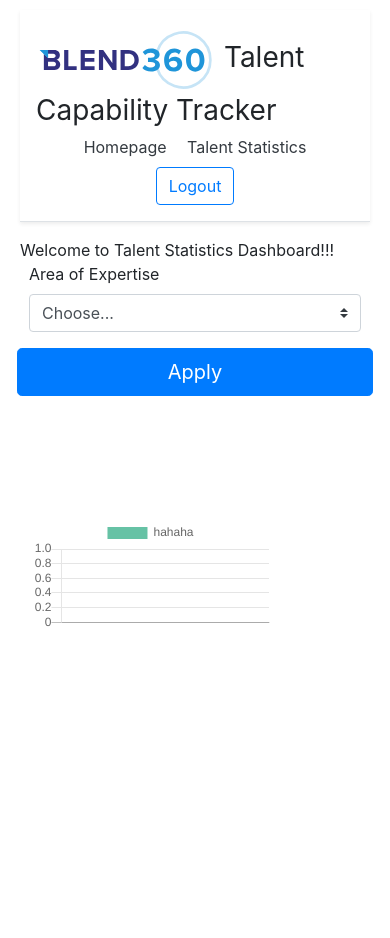
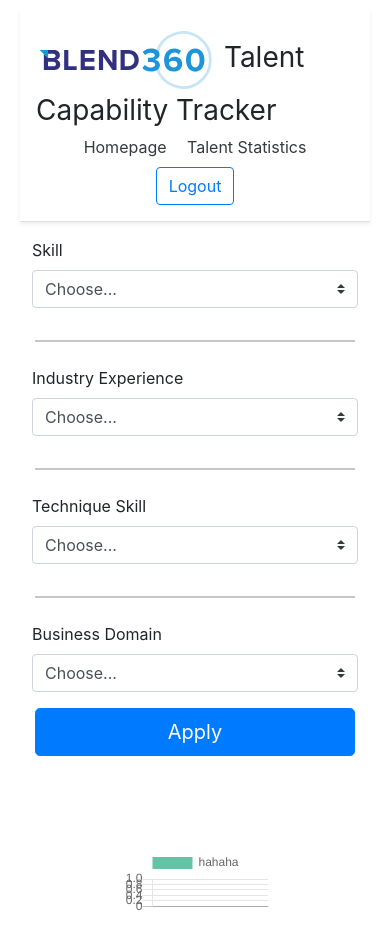
Before and after one commit to zachbear333/talent-capability-tracking, a Django app: page /talent_dashboard/ in a window 390 px wide. Before the commit the page ends 626 px from the top, so only its background shows below. Run offline with Django 4.2, Linux system fonts and the light colour scheme; data comes from the database, SQL or seed files in the repository.

Commit message:
0528 - dashboard

```diff
--- a/bios/templates/bios/dashboard.html
+++ b/bios/templates/bios/dashboard.html
@@ -4,27 +4,77 @@
 
 {% block content %}
 
-Welcome to Talent Statistics Dashboard!!!
+{% comment %} Welcome to Talent Statistics Dashboard!!! {% endcomment %}
 
+<nav class="col-md-3">
+    <div>
+        {% comment %} <hr class="mb-4"> {% endcomment %}
         <form action="/talent_dashboard/" method="get">
             <div class="row">
                 <div class="mb-3">
-            <label for="skill"> Area of Expertise</label>
+                    <label for="skill">  Skill </label>
                     <select id="skill" class="custom-select d-block w-100" name="skill-dropdown">
                         <option value="">Choose...</option>
                         {% comment %} <option value='' disabled selected>Skill Set</option> {% endcomment %}
+                        {% comment %} <option value=""> <b>Area of Expertise</b> </option> {% endcomment %}
                         {% for p in skill_distinct %}
-                <option value="{{ p }}" {%if p in skill_query %} selected {%endif%}> {{ p }} </option>
+                            <option value="{{ p }}"> {{ p }} </option>
                         {% endfor %}
+
+                        {% for q in tech_distinct %}
+                            <option value="{{ q }}"> {{ q }} </option>
+                        {% endfor %}
+
                     </select>
                     {% comment %} {% endcomment %}
                 </div>
+            </div>
+            <hr class="mb-4">
+            <div class="row">
+                <div class = "mb-3">
+                    <label for="industry"> Industry Experience</label>
+                    <select class="custom-select d-block w-100" name="industry-dropdown">
+                        <option value="">Choose...</option>
+                        {% for p in industry_distinct %}
+                        <option value="{{ p }}" {%if p in industry_query %} selected {%endif%}> {{ p }} </option>
+                        {% endfor %}
+                    </select>
+                </div>
+            </div>
+            <hr class="mb-4">
+            <div class="row">
+                <div class = "mb-3">
+                    <label for="tech"> Technique Skill </label>
+                    <select class="custom-select d-block w-100" name="tech-dropdown">
+                        <option value="">Choose...</option>
+                        {% for p in tech_distinct %}
+                        <option value="{{ p }}" {%if p in technique_query %} selected {%endif%}> {{ p }} </option>
+                        {% endfor %}
+                    </select>
+                </div>
+            </div>
+            <hr class="mb-4">
+            <div class="row">
+                <div class="mb-3">
+                    <label for="domain"> Business Domain </label>
+                    <select class="custom-select d-block w-100" name="domain-dropdown">
+                        <option value="">Choose...</option>
+                        {% for p in domain_distinct %}
+                        <option value="{{ p }}" {%if p in domain_query %} selected {%endif%}> {{ p }} </option>
+                        {% endfor %}
+                    </select>
+                </div>
+            </div>
+
+
             <button class="btn btn-primary btn-lg btn-block" type="submit" value="Apply">
                 Apply
             </button>
         </form>
+    </div>
+</nav>
 
-<div id="container" style="width: 75%;">
+<div id="container" style="width: 50%; margin:auto;">
     <canvas id="pie-chart"></canvas>
     <canvas id="bar-chart"></canvas>
 </div>
--- a/bios/views.py
+++ b/bios/views.py
@@ -233,6 +233,14 @@ EXPERIENCE_RUBRIC_MAIN = {
     "3" : "4-5 Year",
     "4" : "5-10 Year",
     "5" : ">10 Year"
+}
+
+ADJUST_EXP = {
+    "<1YOE" : "<1 Year",
+    "1-3YOE" : "1-3 Year",
+    "4-5YOE" : "4-5 Year",
+    "5-10YOE" : "5-10 Year",
+    ">10YOE" : ">10 Year"
 }
 
 REVERSE_RUBRIC = {
@@ -1143,35 +1151,53 @@ def edit(request, name):
                                                   "preselect":preselect_dict,
                                                   'in_db':in_db})
 
-# def error_404(request):
-#     return render(request,'404.html')
-
 def dashboard(request):
     people = BioInfo.objects.all()
     # sorted(skill_res), sorted(industry_res), sorted(tech_res), sorted(domain_res),
     # sorted(university_res), sorted(major_res)
     feature_lst = distinct_features()
+
     skill_query = request.GET.getlist('skill-dropdown')
-    if skill_query:
+    industry_query = request.GET.getlist('industry-dropdown')
+    if skill_query and skill_query != ['']:
         people = people.filter(skill__contains=skill_query[0])
+    # print(skill_query, len(people))
+    if industry_query and industry_query != ['']:
+        people = people.filter(industry__contains=industry_query[0])
+    # print(industry_query, len(people))
+
+    # generate the data passed to visualization
     res_freq = {}
-    if skill_query:
+    if skill_query and skill_query != ['']:
+        print('skill filter checked!!!')
         for item in people:
             skills = item.skill.split(',')
             for skill in skills:
                 if skill_query[0] in skill:
-                    res_freq[skill.split(' ')[-1]] = res_freq.get(skill.split(' ')[-1], 0) + 1
-                # print(skill.split(' ')[-1])
-                # print(' '.join(skill.split(' ')[:-1]))
-                # if ' '.join(skill.split(' ')[:-1]).strip() == skill_query[0]:
-                #     res_freq[skill.split(' ')[-1]] = res_freq.get(skill.split(' ')[-1], 0) + 1
+                    res_freq[skill.split(' ')[-1][1:-1]] = res_freq.get(skill.split(' ')[-1][1:-1], 0) + 1
 
-    # degree_freq = {}
-    # for item in people:
-    #     degree_freq[item.degree] = degree_freq.get(item.degree, 0) + 1
+
+    print(len(people), len(res_freq))
+    # res_freq = {}
+    if industry_query and industry_query != ['']:
+        for item in people:
+            industries = item.industry.split(',')
+            if industries == ['N/A']:
+                continue
+            for industry in industries:
+                exp = ''.join(industry.split(' ')[-2:])[1:-1]
+                if industry_query[0] in industry:
+                    res_freq[ADJUST_EXP[exp]] = res_freq.get(ADJUST_EXP[exp], 0) + 1
+    print(res_freq)
     a = str(sns.color_palette("Set2").as_hex())
 
     return render(request, 'bios/dashboard.html', {'labels':list(res_freq.keys()),
                                                    'data':list(res_freq.values()),
                                                    'sns_color':a,
-                                                   'skill_distinct':feature_lst[0]})
+                                                   'skill_distinct':feature_lst[0],
+                                                   'skill_query':skill_query,
+                                                   'industry_distinct':feature_lst[1],
+                                                   'industry_query':industry_query,
+                                                   'tech_distinct':feature_lst[2],
+                                                   'domain_distinct':feature_lst[3],
+                                                   })
```
Lines whose indentation alone changed are shown as unchanged.
